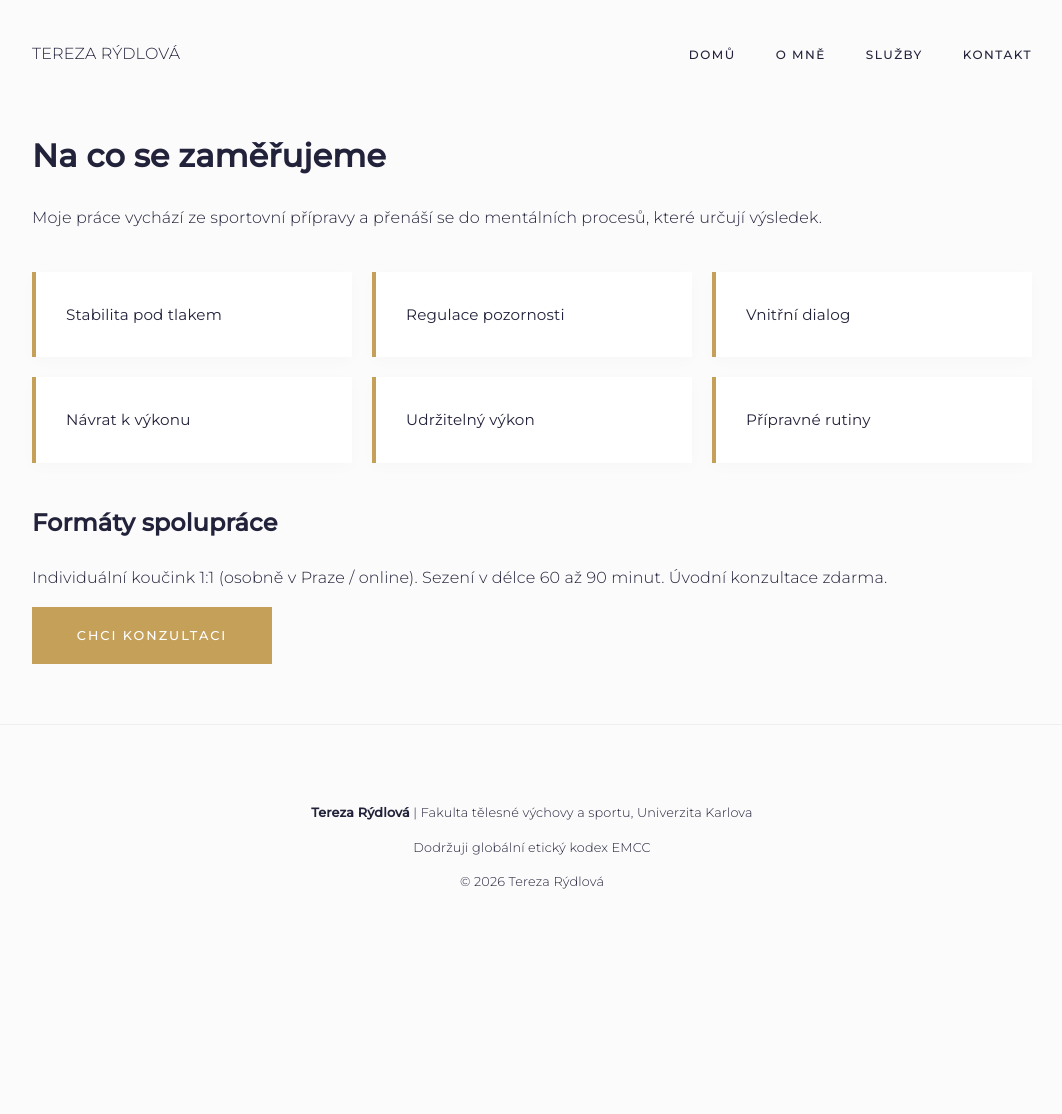
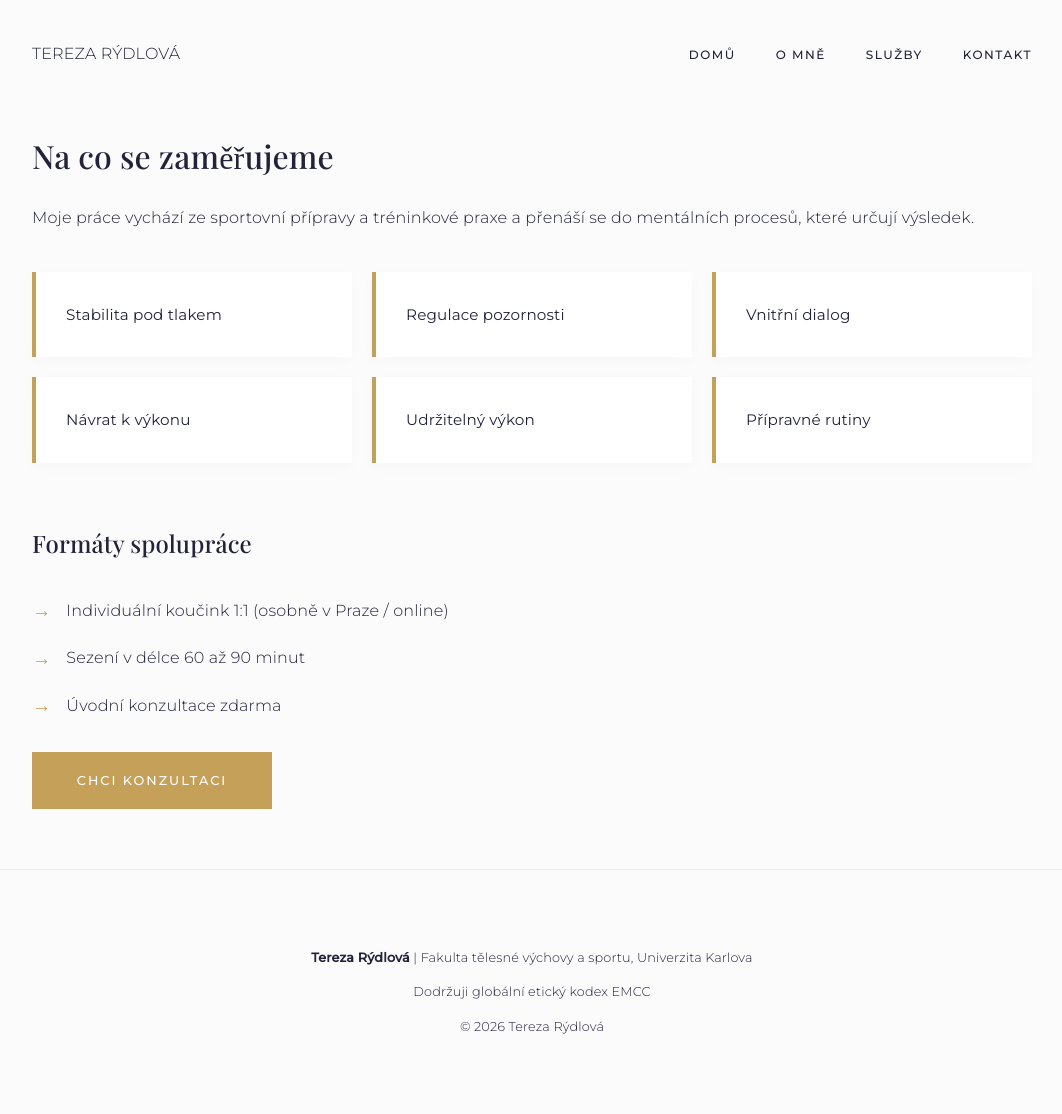
Before and after one commit to westleyovercash/tereza-rydlova, a Jekyll site: the page built from sluzby.md, in a window 1280 px wide. Shown: the whole page, without its empty margins (108-1170 px from the left). Built offline with Jekyll 4.4.1, drawn with Linux system fonts in a browser that asks for light colours; before the commit the page ends 970 px from its top, so only the background shows below that.

Commit message:
Update sluzby.md

```diff
--- a/sluzby.md
+++ b/sluzby.md
@@ -5,8 +5,8 @@ permalink: /sluzby/
 ---
 
 <div class="container page-content">
-  <h1>Na co se zaměřujeme</h1>
-  <p>Moje práce vychází ze sportovní přípravy a přenáší se do mentálních procesů, které určují výsledek.</p>
+  <h1 style="font-family: 'Playfair Display', serif; font-weight: 500;">Na co se zaměřujeme</h1>
+  <p style="margin-bottom: 40px;">Moje práce vychází ze sportovní přípravy a tréninkové praxe a přenáší se do mentálních procesů, které určují výsledek.</p>
 
   <div class="services-grid">
     <div class="service-item">Stabilita pod tlakem</div>
@@ -17,8 +17,23 @@ permalink: /sluzby/
     <div class="service-item">Přípravné rutiny</div>
   </div>
 
-  <h2>Formáty spolupráce</h2>
-  <p>Individuální koučink 1:1 (osobně v Praze / online). Sezení v délce 60 až 90 minut. Úvodní konzultace zdarma.</p>
+  <div style="margin-top: 60px;">
+    <h2 style="font-family: 'Playfair Display', serif; font-weight: 500;">Formáty spolupráce</h2>
+    <ul style="list-style: none; padding: 0; margin: 30px 0;">
+      <li style="margin-bottom: 15px; display: flex; align-items: center;">
+        <span style="color: var(--champagne); margin-right: 15px; font-size: 1.2rem;">→</span>
+        Individuální koučink 1:1 (osobně v Praze / online)
+      </li>
+      <li style="margin-bottom: 15px; display: flex; align-items: center;">
+        <span style="color: var(--champagne); margin-right: 15px; font-size: 1.2rem;">→</span>
+        Sezení v délce 60 až 90 minut
+      </li>
+      <li style="margin-bottom: 15px; display: flex; align-items: center;">
+        <span style="color: var(--champagne); margin-right: 15px; font-size: 1.2rem;">→</span>
+        Úvodní konzultace zdarma
+      </li>
+    </ul>
 
-  <a href="/kontakt" class="btn">Chci konzultaci</a>
+    <a href="/kontakt" class="btn">Chci konzultaci</a>
+  </div>
 </div>
```
